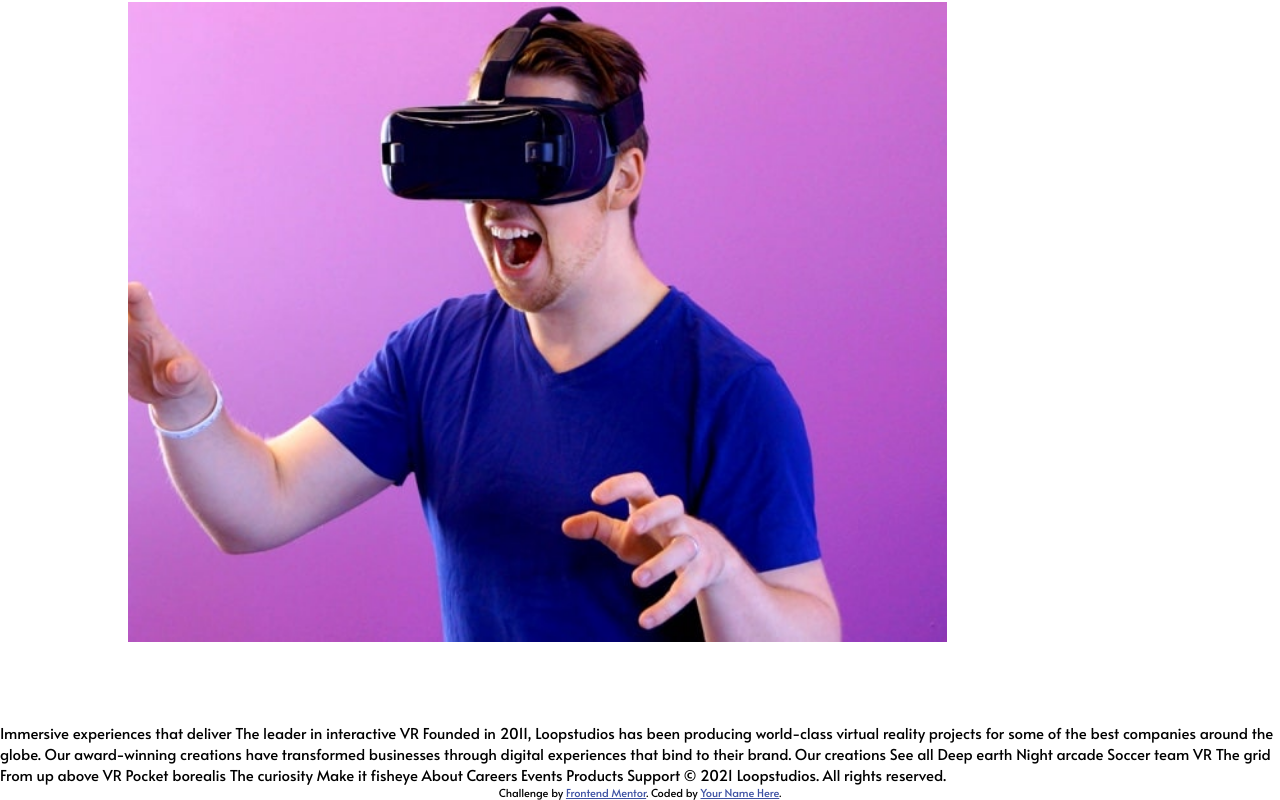
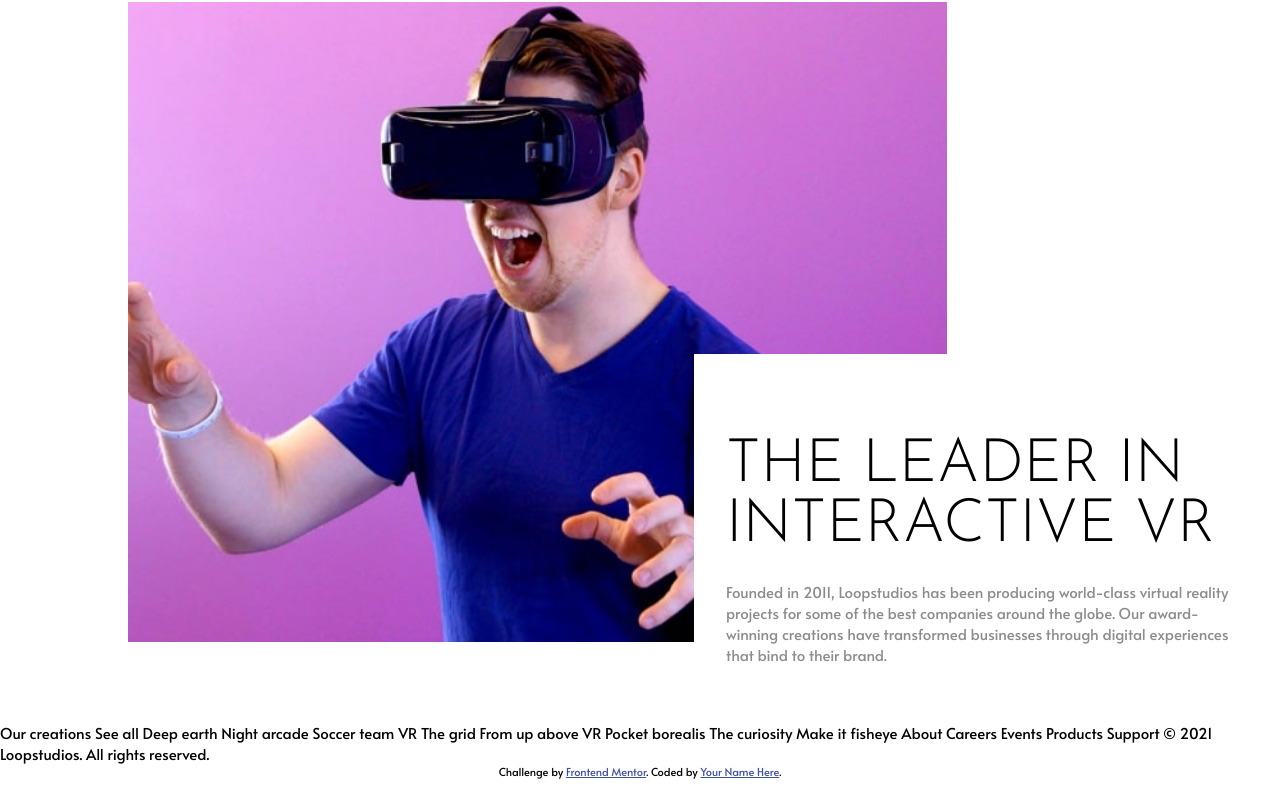
Before and after one commit to cogendarmerie/loopstudios, a plain HTML site: page index.html in a window 1280 px wide. Shown: the part 798-1598 px from the top of the page. After the commit the page ends 1577 px from the top, so only its background shows below. Drawn offline with Linux system fonts and the light colour scheme.

Commit message:
push du vendredi 23/12/2022 a 12:25PM

```diff
--- a/index.html
+++ b/index.html
@@ -39,19 +39,16 @@
 
       </div>
       <div>
-
+          <h2>The leader in interactive vr</h2>
+          <p>Founded in 2011, Loopstudios has been producing world-class virtual reality
+            projects for some of the best companies around the globe. Our award-winning
+            creations have transformed businesses through digital experiences that bind
+            to their brand.</p>
       </div>
     </section>
   </main>
 
-  Immersive experiences that deliver
 
-  The leader in interactive VR
-
-  Founded in 2011, Loopstudios has been producing world-class virtual reality
-  projects for some of the best companies around the globe. Our award-winning
-  creations have transformed businesses through digital experiences that bind
-  to their brand.
 
   Our creations
 
--- a/src/css/style.css
+++ b/src/css/style.css
@@ -100,4 +100,30 @@ section#interactive-vr > div:first-child
     background-repeat: no-repeat;
     background-position: center;
 }
+
+section#interactive-vr > div:last-child
+{
+    position: absolute;
+    padding: 32px;
+    background-color: white;
+    width: 40%;
+    right: 10px;
+    bottom: 10px;
+}
+
+section#interactive-vr > div:last-child h2
+{
+    font-size: 60px;
+    text-transform: uppercase;
+    font-family: "Josefin Sans";
+    color: var(--Black);
+    font-weight: 300;
+    margin-bottom: 0;
+}
+
+section#interactive-vr > div:last-child p
+{
+    margin-top: 25px;
+    color: var(--Dark-Gray);
+}
 /*end::interactive-vr*/
```
